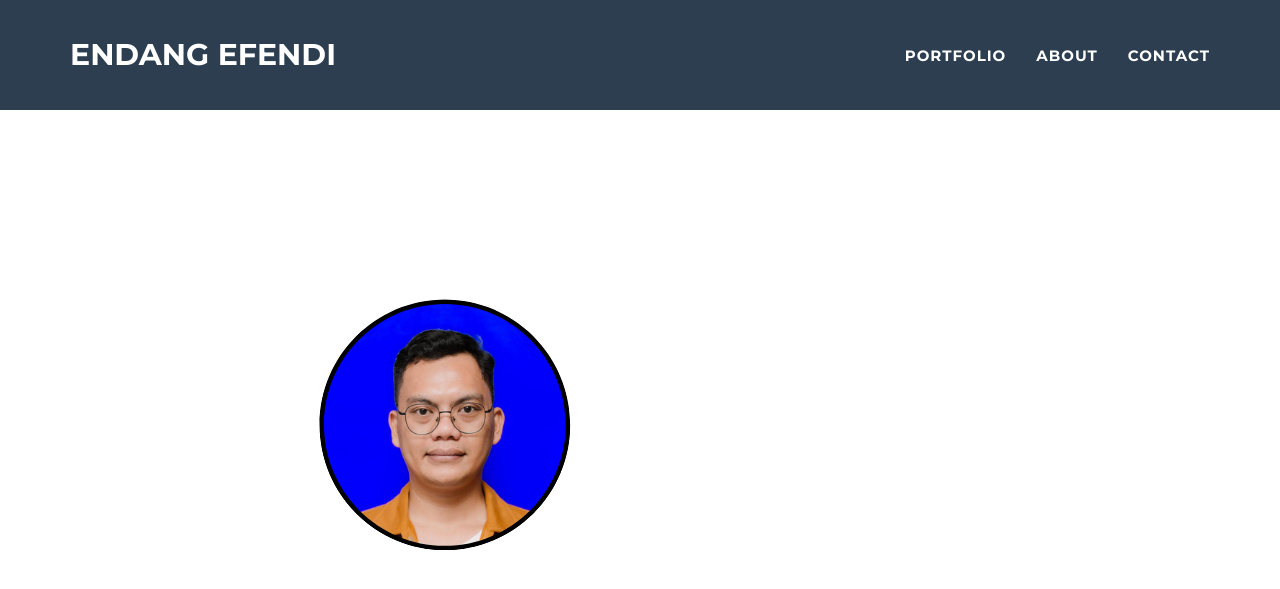
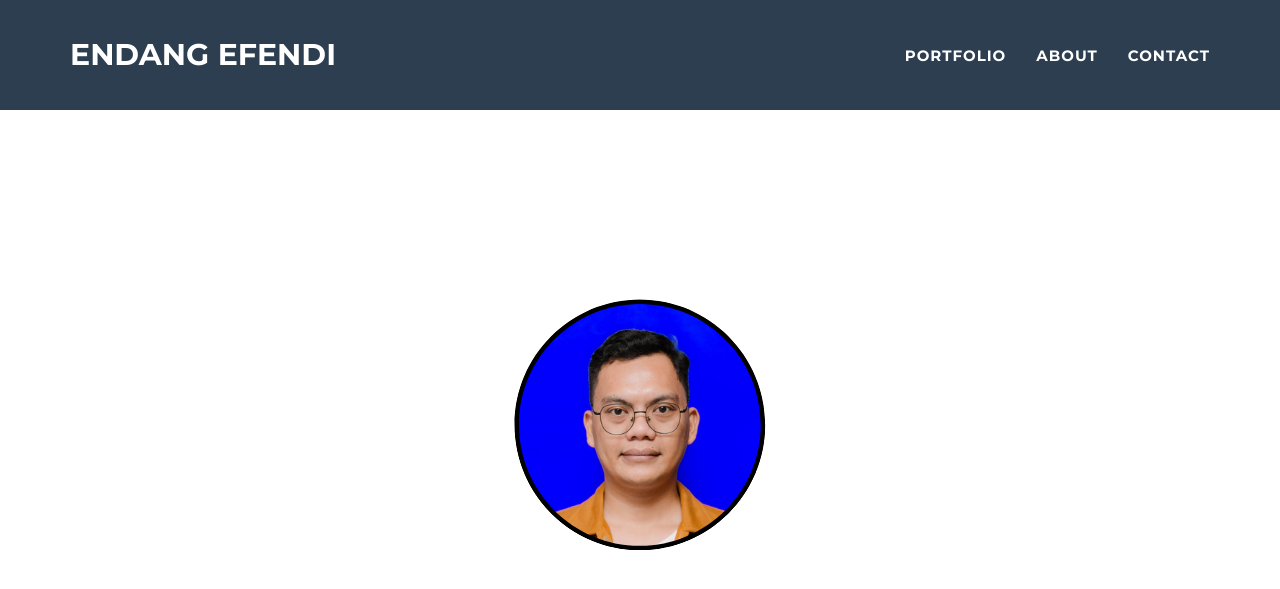
Before and after one commit to endangefendi/endangefendi.github.io, a Jekyll site: the page built from _posts/2014-07-18-project-1.markdown, in a window 1280 px wide and 900 px high. Shown: the top 589 px of the window. Built offline with Jekyll 4.4.1, drawn with Linux system fonts in a browser that asks for light colours.

Commit message:
center name at foto

```diff
--- a/_includes/header.html
+++ b/_includes/header.html
@@ -2,7 +2,7 @@
 <header>
   <div class="container">
     <div class="row">
-      <div class="col-lg-8">
+      <div class="col-lg-12">
         <img class="img-responsive" src="img/profile.png" alt="profile-pic" />
         <div class="intro-text">
           <span class="name">{{ site.title }}</span>
```
